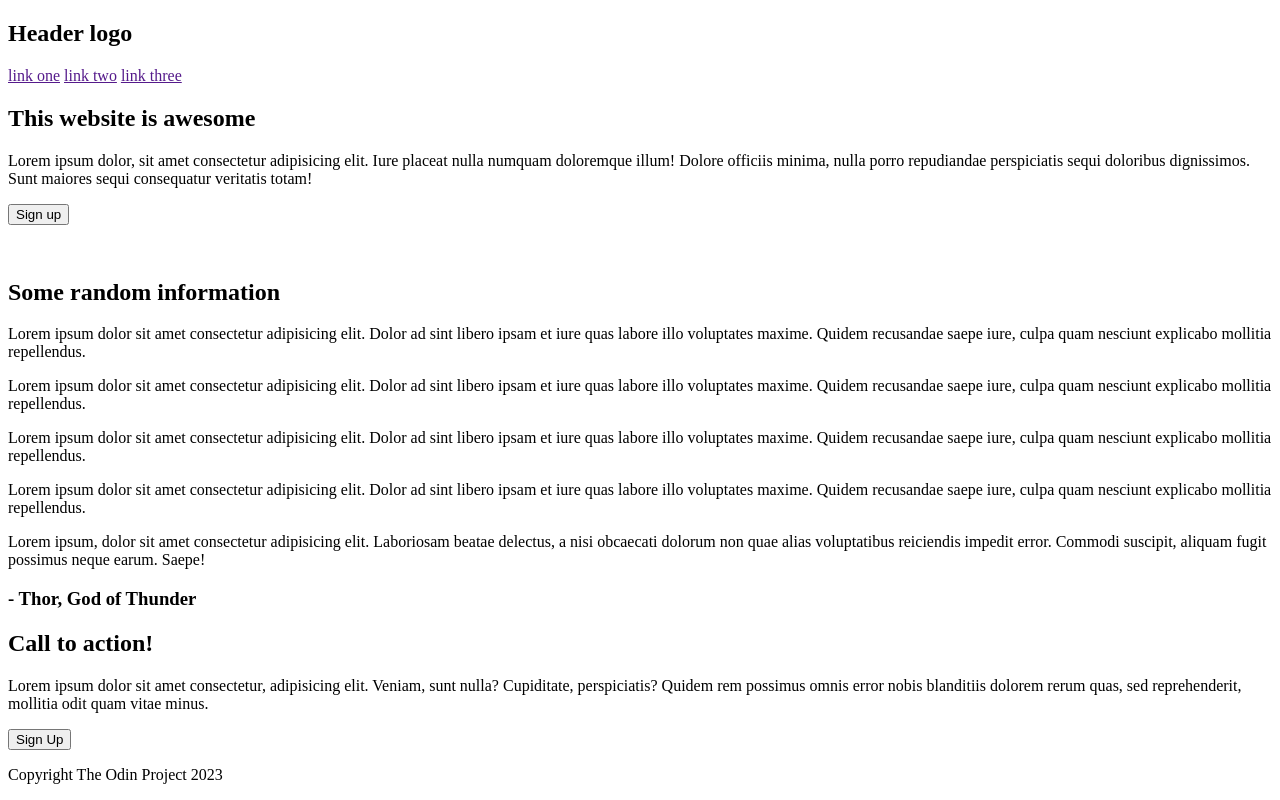
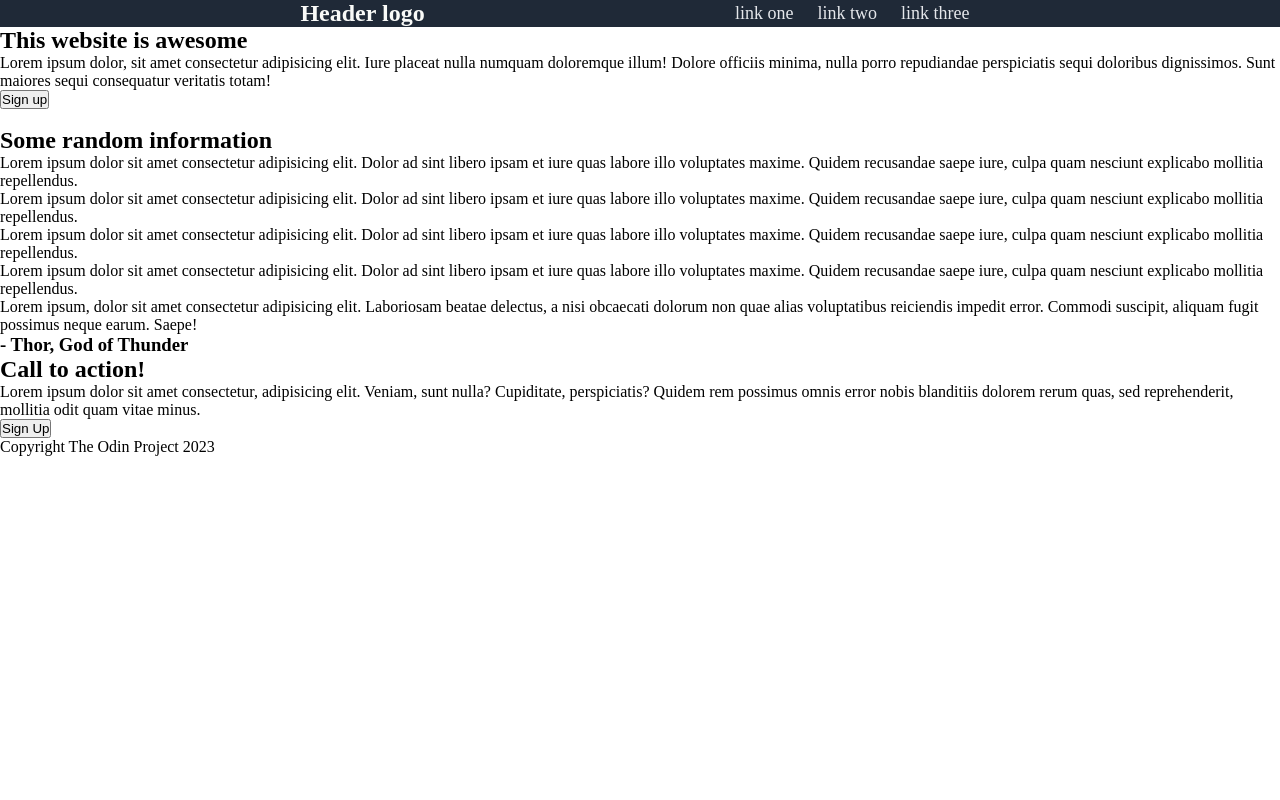
Before and after one commit to kendrickpeoples/odin-project, a plain HTML site: page index.html in a window 1280 px wide. Drawn offline with Linux system fonts and the light colour scheme.

Commit message:
Added style.css and styled the header section according to the style.png format

```diff
--- a/index.html
+++ b/index.html
@@ -4,12 +4,13 @@
     <meta charset="UTF-8">
     <meta http-equiv="X-UA-Compatible" content="IE=edge">
     <meta name="viewport" content="width=device-width, initial-scale=1.0">
+    <link rel="stylesheet" href="style.css">
     <title>Odin Project</title>
 </head>
 <body>
     <header>
         <div class="logo">
-            <h2>Header logo</h2>
+            <h4>Header logo</h4>
         </div>
         <div class="header-links">
             <a href="">link one</a>
@@ -18,7 +19,7 @@
         </div>
     </header>
     <main>
-        <section class="top">
+        <section class="hero">
             <div class="left">
                 <h1>This website is awesome</h1>
                 <p>Lorem ipsum dolor, sit amet consectetur adipisicing elit. Iure placeat nulla numquam doloremque illum! Dolore officiis minima, nulla porro repudiandae perspiciatis sequi doloribus dignissimos. Sunt maiores sequi consequatur veritatis totam!</p>
--- /dev/null
+++ b/style.css
@@ -0,0 +1,24 @@
+* {
+    margin: 0;
+    padding: 0;
+    box-sizing: border-box;
+}
+
+header{
+    background-color: #1F2937;
+    display: flex;
+    justify-content: space-evenly;
+    align-items: center;
+}
+
+header .logo {
+    font-size: 24px;
+    color: #F9FAF8;
+}
+
+header a {
+    font-size: 18px;
+    color: #E5E7EB;
+    text-decoration: none;
+    padding: 10px;
+}
```
